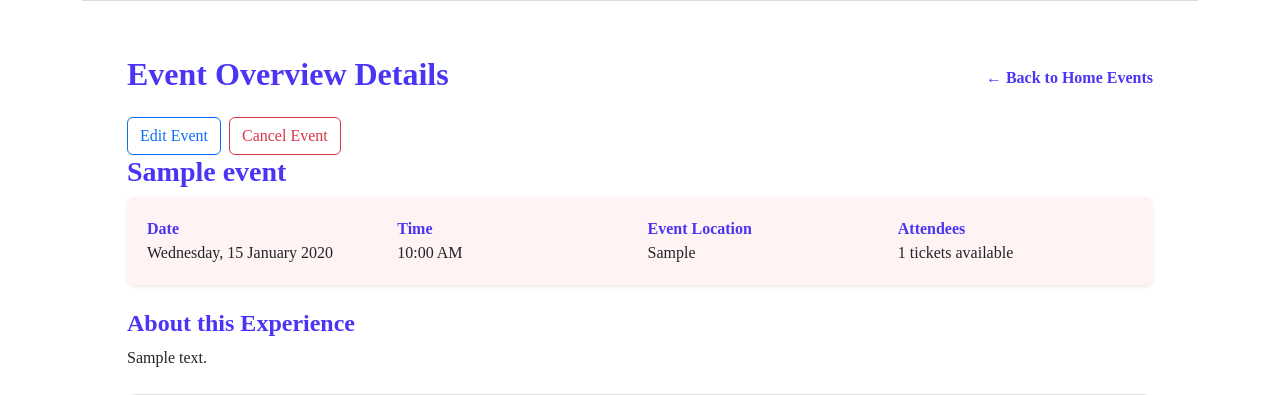
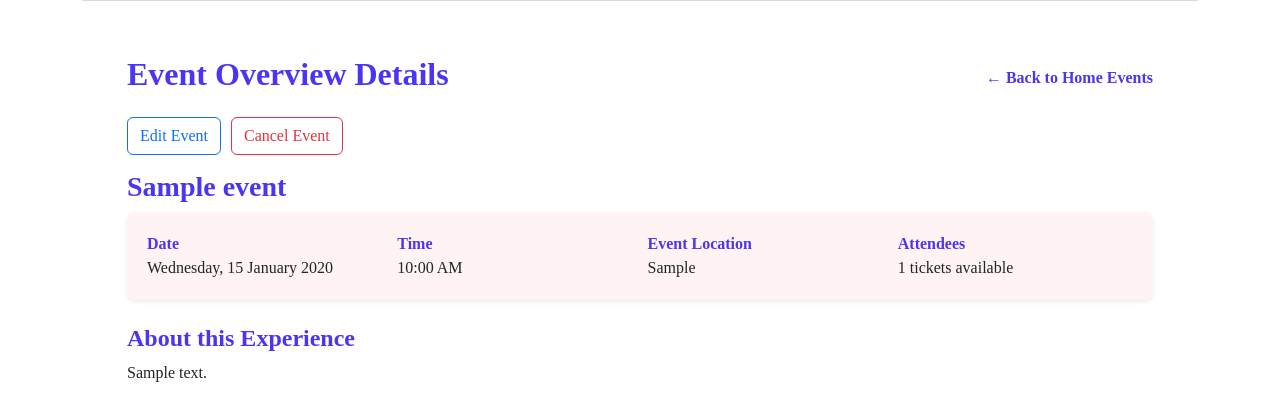
Before and after one commit to TiredTom22/IAB207-Assessment-2-CultureHub-Web-app, a Flask app: page /event/1 in a window 1280 px wide. Shown: the part 514-909 px from the top of the page. Run offline with Flask 3, Linux system fonts and the light colour scheme; a user stored in the database is signed in; tables that the repository leaves empty hold one stand-in row (values such as "Sample post"); grey boxes marked "Sample" are stand-in pictures; grey boxes labelled with a size stand in for pictures from a placeholder-image service; some libraries are stand-ins or nearby versions.

Commit message:
Added styling for user edit and cancel event

```diff
--- a/a2_group2/culturehub/templates/events/event-detail.html
+++ b/a2_group2/culturehub/templates/events/event-detail.html
@@ -23,7 +23,7 @@
         </div>
 
         {% if current_user.is_authenticated and current_user.id == event.user.id %}
-        <div class="d-flex gap-2 mt-3">
+        <div class="creator-actions">
             <a href="{{ url_for('main.edit_event', event_id=event.id) }}" class="btn btn-outline-primary">Edit Event</a>
             <a href="{{ url_for('main.cancel_event', event_id=event.id)}}" class="btn btn-outline-danger">Cancel Event</a>
         </div>
@@ -240,9 +240,11 @@
         color: #4b35f5;
     }
 
-    .story-box {
-        border-left: 4px solid #4b35f5;
-        padding-left: 20px;
+    /* ── Event Creator Buttons ── */
+    .creator-actions {
+        display: flex;
+        gap: 10px;
+        margin-bottom: 15px;
     }
 
     .host-detail-card,
```
